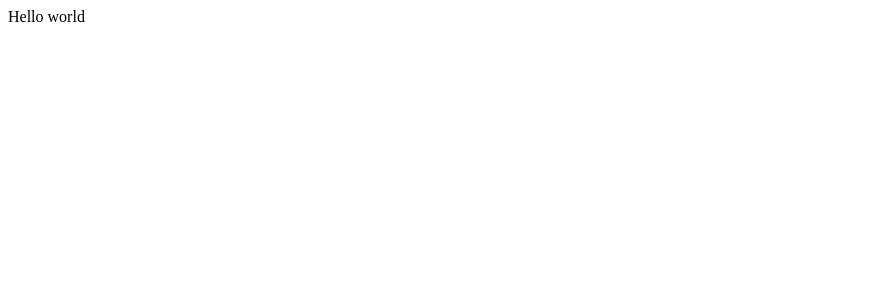
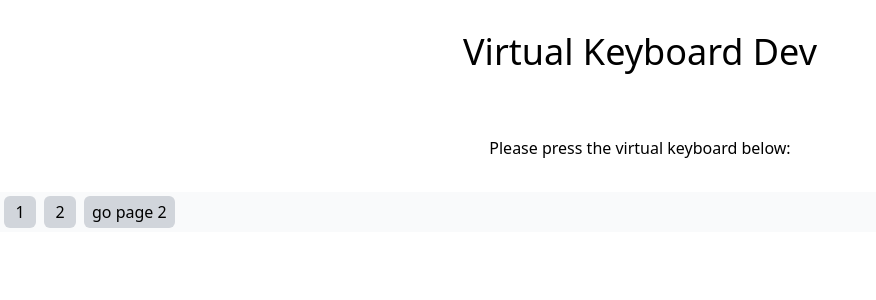
Before and after one commit to dongivan/virtual-keyboard, a Vue app: page / in a window 1280 px wide. Shown: the top 300 px of the page, without its empty margins (0-876 px from the left). Built offline with nearby package versions, Linux system fonts and the light colour scheme.

Commit message:
feat: basic feat

```diff
--- a/src/App.vue
+++ b/src/App.vue
@@ -1,6 +1,32 @@
 <template>
-  <div>Hello world</div>
+  <div class="flex flex-col items-center">
+    <h1 class="text-4xl my-8">Virtual Keyboard Dev</h1>
+    <div class="my-8">
+      <div v-if="refKeyPressed">
+        You have pressed this key: "{{ refKeyPressed }}"
+      </div>
+      <div v-else>Please press the virtual keyboard below:</div>
+    </div>
+    <VirtualKeyboard @key-pressed="(key) => (refKeyPressed = key)">
+      <KeyboardPage name="page-1" default>
+        <KeyButton value="1" />
+        <KeyButton value="2" />
+        <KeyButton value="page-2" page-button>go page 2</KeyButton>
+      </KeyboardPage>
+      <KeyboardPage name="page-2">
+        <KeyButton value="3" />
+        <KeyButton value="4" />
+        <KeyButton value="page-1" page-button>go page 1</KeyButton>
+      </KeyboardPage>
+    </VirtualKeyboard>
+  </div>
 </template>
 
 <script setup lang="ts">
+import VirtualKeyboard from "./lib/VirtualKeyboard.vue";
+import KeyboardPage from "./lib/KeyboardPage.vue";
+import KeyButton from "./lib/KeyButton.vue";
+import { ref } from "vue";
+
+const refKeyPressed = ref("");
 </script>
--- /dev/null
+++ b/src/lib/KeyButton.vue
@@ -0,0 +1,42 @@
+<template>
+  <button :class="defaultClass" @click="handleClick(value)">
+    <slot>
+      {{ label || value }}
+    </slot>
+  </button>
+</template>
+
+<script setup lang="ts">
+import { inject, useAttrs } from "vue";
+import {
+  ChangePageFunction,
+  EmitKeyPressedFunction,
+  ShiftKeyboardFunction,
+} from "./typings";
+import { prefix } from "./utils";
+
+const props = defineProps({
+  value: { type: String, required: true },
+  label: { type: String, default: "" },
+  pageButton: { type: Boolean, default: false },
+});
+
+const attrs = useAttrs();
+const defaultClass =
+  attrs.class ||
+  "w-fit min-w-[2rem] h-fit px-2 min-h-[2rem] m-1 bg-gray-300 rounded-md hover:bg-blue-400 active:bg-blue-500";
+
+const emitClicked = inject<EmitKeyPressedFunction>(prefix("emitKeyPressed"));
+const changePage = inject<ChangePageFunction>(prefix("changePage"));
+const shiftKeyboard = inject<ShiftKeyboardFunction>(prefix("shiftKeyboard"));
+
+const handleClick = (value: string) => {
+  if (props.pageButton) {
+    changePage?.(value);
+  } else if (value == "__SHIFT__") {
+    shiftKeyboard?.();
+  } else {
+    emitClicked?.(value);
+  }
+};
+</script>
--- /dev/null
+++ b/src/lib/KeyboardPage.vue
@@ -0,0 +1,33 @@
+<template>
+  <div v-show="refCurrentPage == name" class="w-full h-full">
+    <slot></slot>
+  </div>
+</template>
+
+<script setup lang="ts">
+import { computed, inject, provide, watch } from "vue";
+import { RegisterPageFunction } from "./typings";
+import { prefix } from "./utils";
+
+const props = defineProps({
+  name: { type: String, default: "" },
+  default: { type: Boolean, default: false },
+});
+
+const registerPage = inject<RegisterPageFunction>(prefix("registerPage"));
+watch(
+  () => props.name,
+  (name, oldName) => {
+    registerPage?.(name, props.default, oldName);
+  },
+  { immediate: true }
+);
+
+const refCurrentPage = inject<string>(prefix("refCurrentPage"));
+
+const refIsKeyboardShifted = inject<boolean>(prefix("refIsShifted"));
+const refIsShifted = computed(() => {
+  return refCurrentPage == props.name && refIsKeyboardShifted;
+});
+provide(prefix("refIsShifted"), refIsShifted);
+</script>
--- /dev/null
+++ b/src/lib/VirtualKeyboard.vue
@@ -0,0 +1,63 @@
+<template>
+  <div :class="defaultClass">
+    <div class="w-full h-full">
+      <slot></slot>
+    </div>
+  </div>
+</template>
+
+<script setup lang="ts">
+import { provide, ref, watch, useAttrs } from "vue";
+import {
+  ChangePageFunction,
+  EmitKeyPressedFunction,
+  RegisterPageFunction,
+  ShiftKeyboardFunction,
+} from "./typings";
+import { prefix } from "./utils";
+
+const attrs = useAttrs();
+const defaultClass = attrs.class || "w-screen max-h-fit bg-gray-50";
+
+const emit = defineEmits<{
+  (event: "key-pressed", name: string): void;
+}>();
+
+const refIsShifted = ref(false);
+provide(prefix("refIsShifted"), refIsShifted);
+provide<ShiftKeyboardFunction>(prefix("shiftKeyboard"), () => {
+  refIsShifted.value = !refIsShifted.value;
+});
+
+const refCurrentPage = ref("");
+const refPages = ref([] as string[]);
+provide(prefix("refCurrentPage"), refCurrentPage);
+provide<RegisterPageFunction>(
+  prefix("registerPage"),
+  (name, isDefault, oldName) => {
+    refPages.value = Array.from(
+      new Set([
+        ...(oldName
+          ? refPages.value.filter((page) => page != oldName)
+          : refPages.value),
+        name,
+      ])
+    );
+    if (refCurrentPage.value == "" || isDefault) {
+      refCurrentPage.value = name;
+    }
+  }
+);
+provide<ChangePageFunction>(prefix("changePage"), (page) => {
+  if (refPages.value.includes(page)) {
+    refCurrentPage.value = page;
+  }
+});
+watch(refCurrentPage, () => {
+  refIsShifted.value = false;
+});
+
+provide<EmitKeyPressedFunction>(prefix("emitKeyPressed"), (name) => {
+  emit("key-pressed", name);
+});
+</script>
--- /dev/null
+++ b/src/lib/typings.ts
@@ -0,0 +1,11 @@
+export type RegisterPageFunction = (
+  name: string,
+  isDefault: boolean,
+  oldName?: string
+) => void;
+
+export type ChangePageFunction = (page: string) => void;
+
+export type ShiftKeyboardFunction = () => void;
+
+export type EmitKeyPressedFunction = (keyName: string) => void;
--- /dev/null
+++ b/src/lib/utils.ts
@@ -0,0 +1,3 @@
+export function prefix(str: string) {
+  return `virtual-keyboard:${str}`;
+}
```
Also changed, not shown: src/main.ts (+4 -3 lines).
